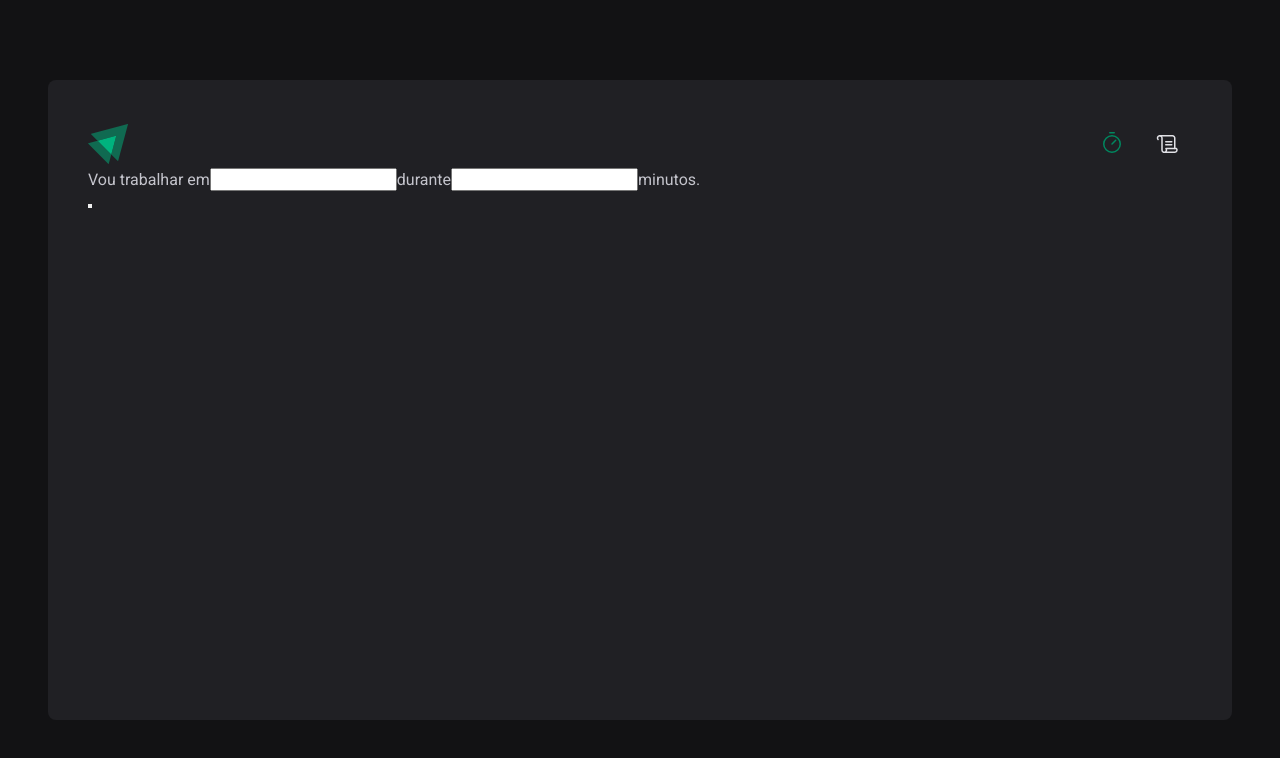
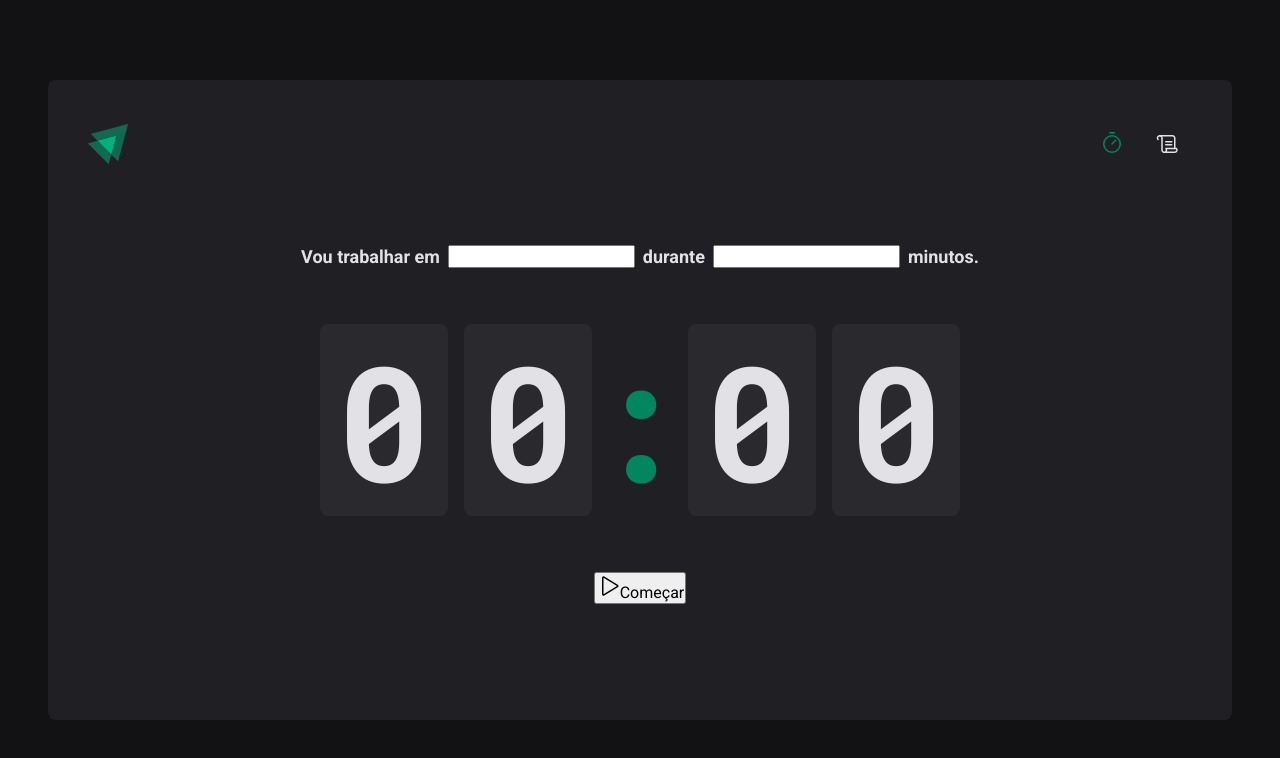
Before and after one commit to diegonacif/ignite-timer, a React (Vite) app: page / in a window 1280 px wide. Shown: the top 758 px of the page. Built offline with nearby package versions, Linux system fonts and the light colour scheme.

Commit message:
chore: home component structure

```diff
--- a/src/pages/Home/index.tsx
+++ b/src/pages/Home/index.tsx
@@ -1,17 +1,38 @@
+import { Play } from 'phosphor-react'
+import {
+  CountdownContainer,
+  FormContainer,
+  HomeContainer,
+  Separator,
+} from './styles'
+
 export function Home() {
   return (
-    <div>
+    <HomeContainer>
       <form action="">
-        <label htmlFor="taks">Vou trabalhar em</label>
-        <input type="text" id="task" />
+        <FormContainer>
+          <label htmlFor="taks">Vou trabalhar em</label>
+          <input type="text" id="task" />
 
-        <label htmlFor="minutesAmount">durante</label>
-        <input type="number" id="minutesAmount" />
+          <label htmlFor="minutesAmount">durante</label>
+          <input type="number" id="minutesAmount" />
 
-        <span>minutos.</span>
+          <span>minutos.</span>
+        </FormContainer>
+
+        <CountdownContainer>
+          <span>0</span>
+          <span>0</span>
+          <Separator>:</Separator>
+          <span>0</span>
+          <span>0</span>
+        </CountdownContainer>
+
+        <button type="submit">
+          <Play size={24} />
+          Começar
+        </button>
       </form>
-
-      <button></button>
-    </div>
+    </HomeContainer>
   )
 }
--- a/src/pages/Home/styles.ts
+++ b/src/pages/Home/styles.ts
@@ -0,0 +1,55 @@
+import { styled } from 'styled-components'
+
+export const HomeContainer = styled.main`
+  flex: 1;
+
+  display: flex;
+  flex-direction: column;
+  align-items: center;
+  justify-content: center;
+
+  form {
+    display: flex;
+    flex-direction: column;
+    align-items: center;
+    gap: 3.5rem;
+  }
+`
+
+export const FormContainer = styled.div`
+  width: 100%;
+  display: flex;
+  align-items: center;
+  justify-content: center;
+  gap: 0.5rem;
+  color: ${(props) => props.theme['gray-100']};
+  font-size: 1.125rem;
+  font-weight: bold;
+  flex-wrap: wrap;
+`
+
+export const CountdownContainer = styled.div`
+  font-family: 'Roboto Mono', monospace;
+  font-size: 10rem;
+  line-height: 8rem;
+  color: ${(props) => props.theme['gray-100']};
+
+  display: flex;
+  gap: 1rem;
+
+  span {
+    background: ${(props) => props.theme['gray-700']};
+    padding: 2rem 1rem;
+    border-radius: 8px;
+  }
+`
+
+export const Separator = styled.div`
+  padding: 2rem 0;
+  color: ${(props) => props.theme['green-500']};
+
+  width: 4rem;
+  overflow: hidden;
+  display: flex;
+  justify-content: center;
+`
--- a/src/styles/global.ts
+++ b/src/styles/global.ts
@@ -15,6 +15,9 @@
   body {
     background: ${(props) => props.theme['gray-900']};
     color: ${(props) => props.theme['gray-300']};
+    -moz-osx-font-smoothing: grayscale;
+    -webkit-font-smoothing: antialiased;
+    text-rendering: optimizeLegibility;
   }
 
   body, input, textarea, button {
```
